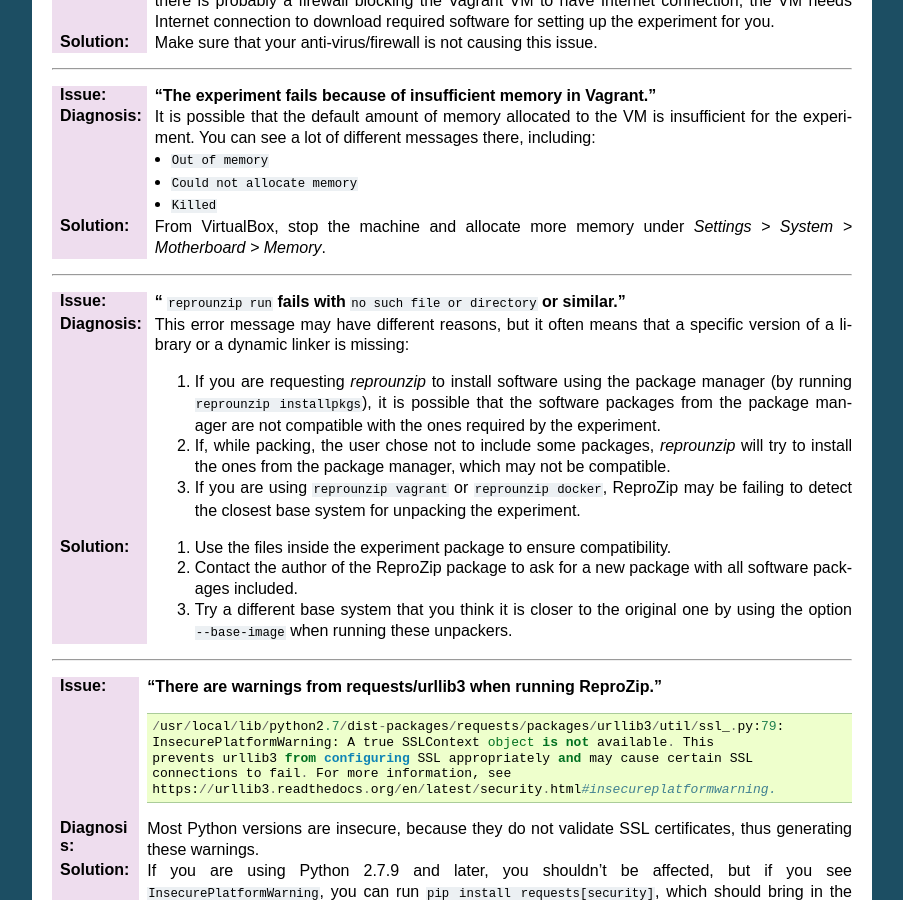
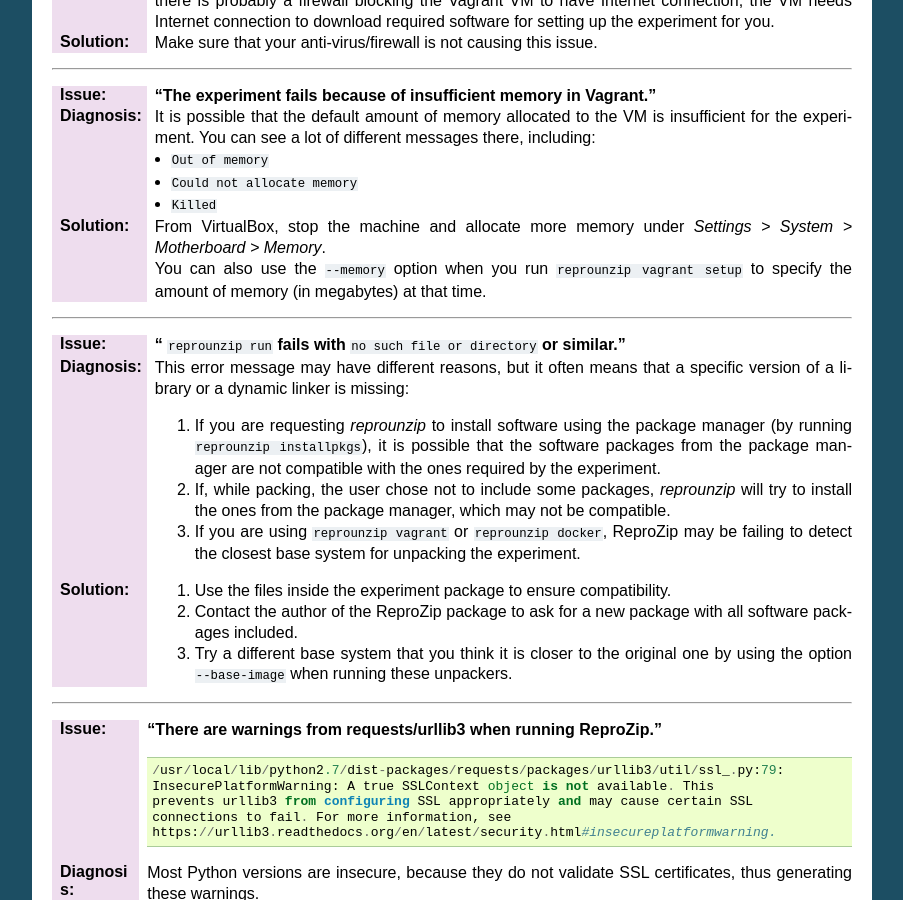
Before and after one commit to VIDA-NYU/reprozip, a Sphinx documentation site: the page built from docs/troubleshooting.rst, in a window 1280 px wide and 900 px high, scrolled down 2315 px. Shown: the whole window, without its empty margins (198-1101 px from the left). Built offline with Sphinx 7.4.7, drawn with Linux system fonts in a browser that asks for light colours.

Commit message:
DOC: Mention --memory in troubleshoot

```diff
--- a/docs/troubleshooting.rst
+++ b/docs/troubleshooting.rst
@@ -124,6 +124,8 @@
 
 :Solution: From VirtualBox, stop the machine and allocate more memory under `Settings > System > Motherboard > Memory`.
 
+           You can also use the ``--memory`` option when you run ``reprounzip vagrant setup`` to specify the amount of memory (in megabytes) at that time.
+
 ------------
 
 ..  _nosuchfile:
```
